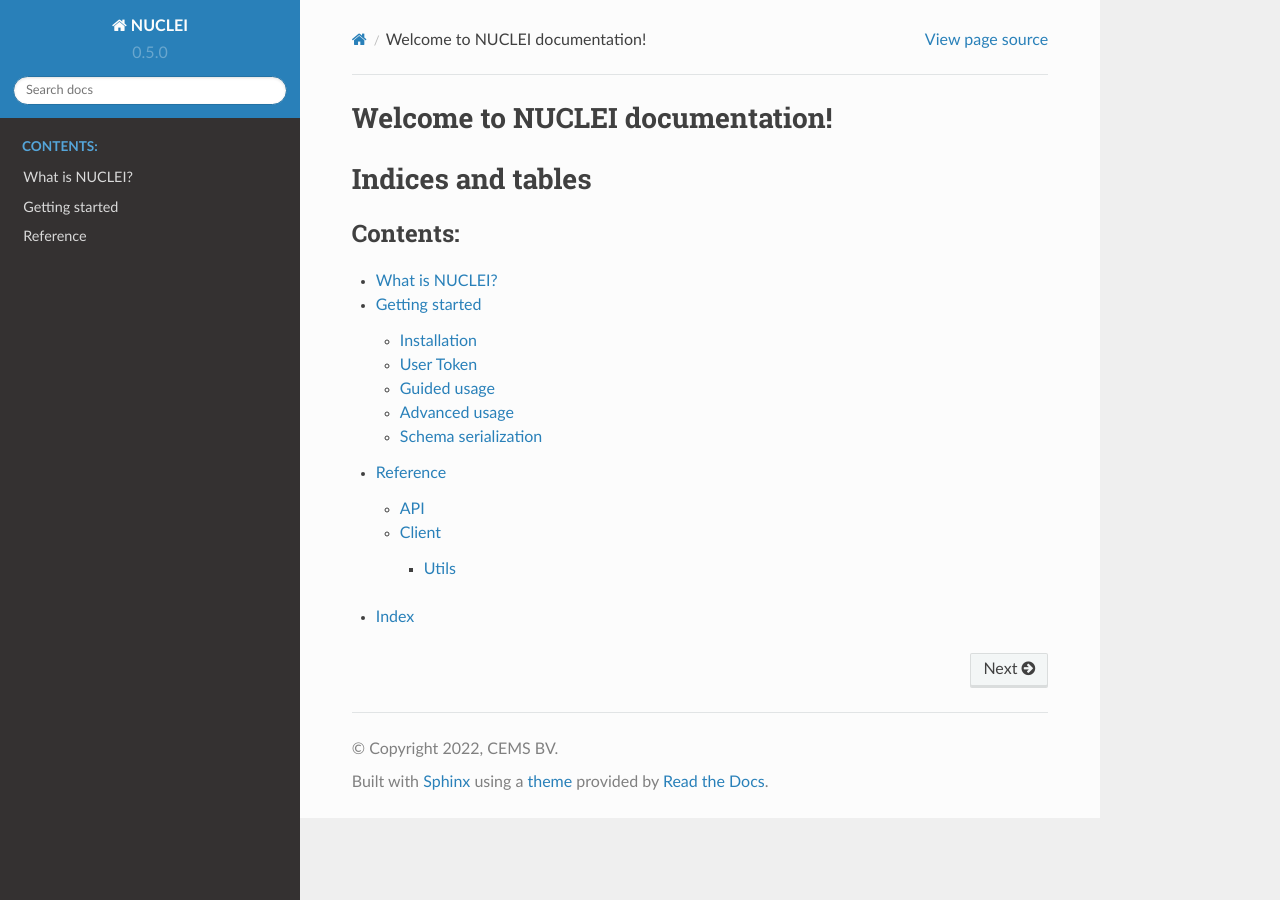
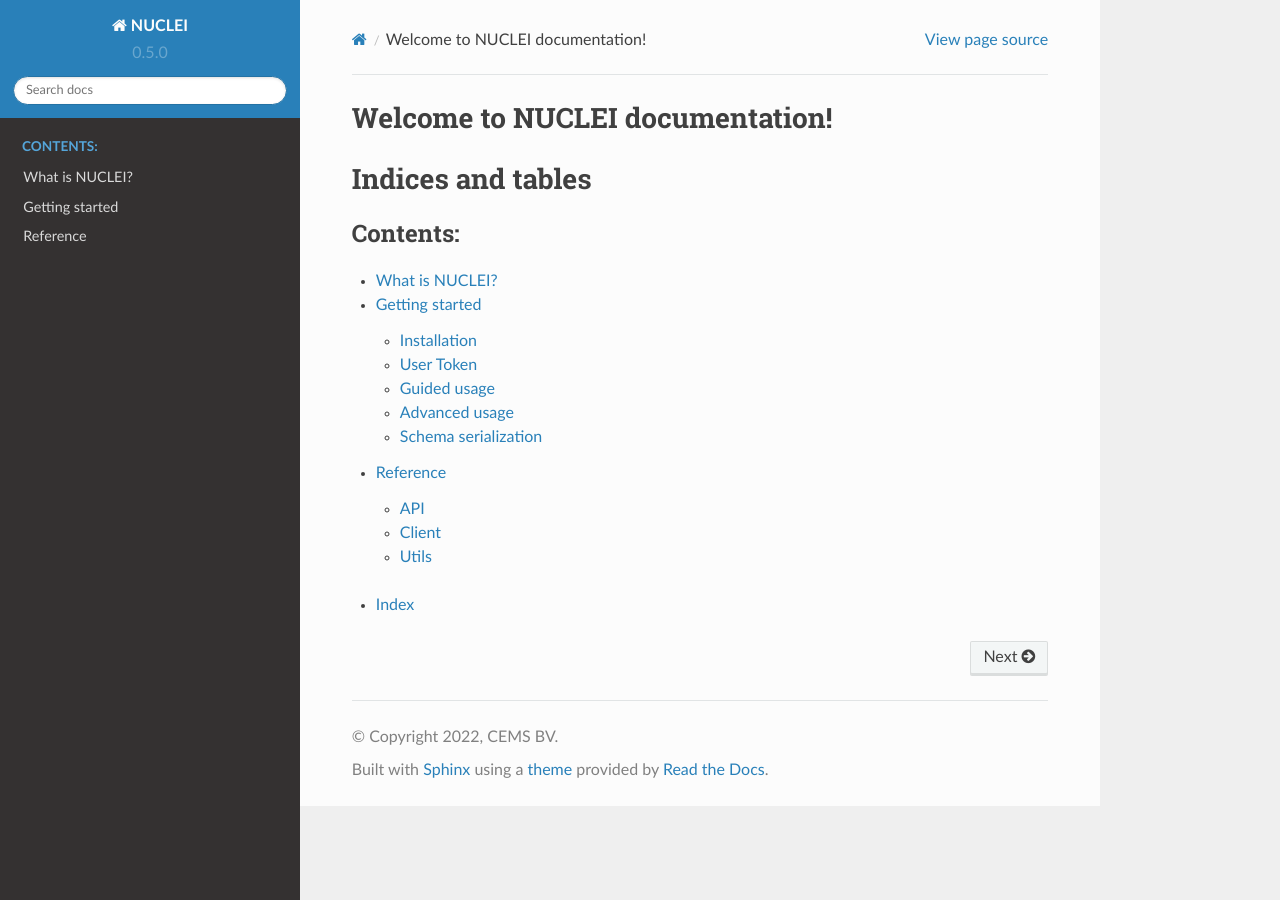
Before and after one commit to cemsbv/nuclei, a Sphinx documentation site: the page built from docs/index.rst, in a window 1280 px wide. Built offline with Sphinx 7.4.7 and the Read the Docs theme 2.0.0, drawn with Linux system fonts in a browser that asks for light colours; the version number is read from the project's files by our own code.

```diff
--- a/docs/tree/reference.rst
+++ b/docs/tree/reference.rst
@@ -18,7 +18,8 @@ Client
     :noindex:
 
 Utils
-______
+-------
+
 .. autofunction:: nuclei.client.utils.serialize_jsonifyable_object
 
 .. autofunction:: nuclei.client.utils.serialize_json_string
```
